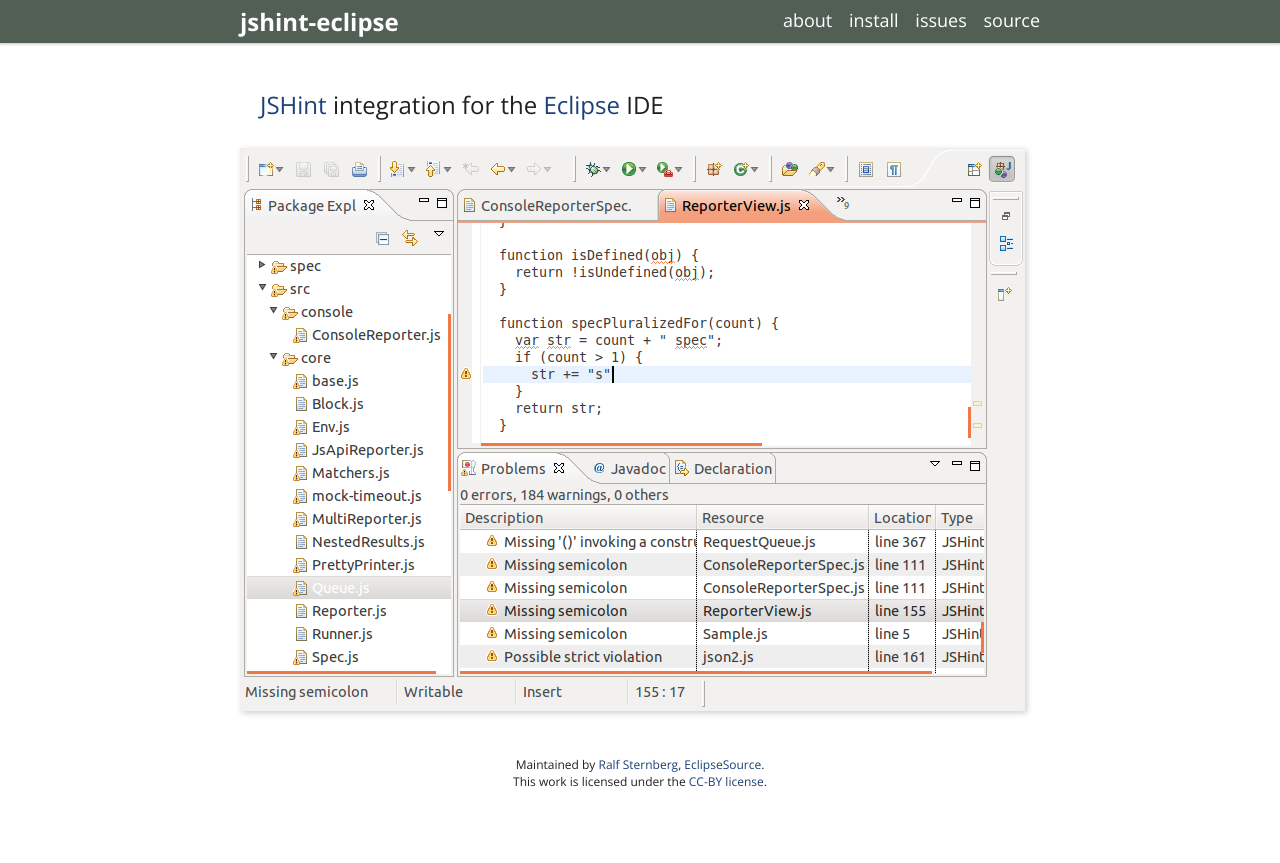
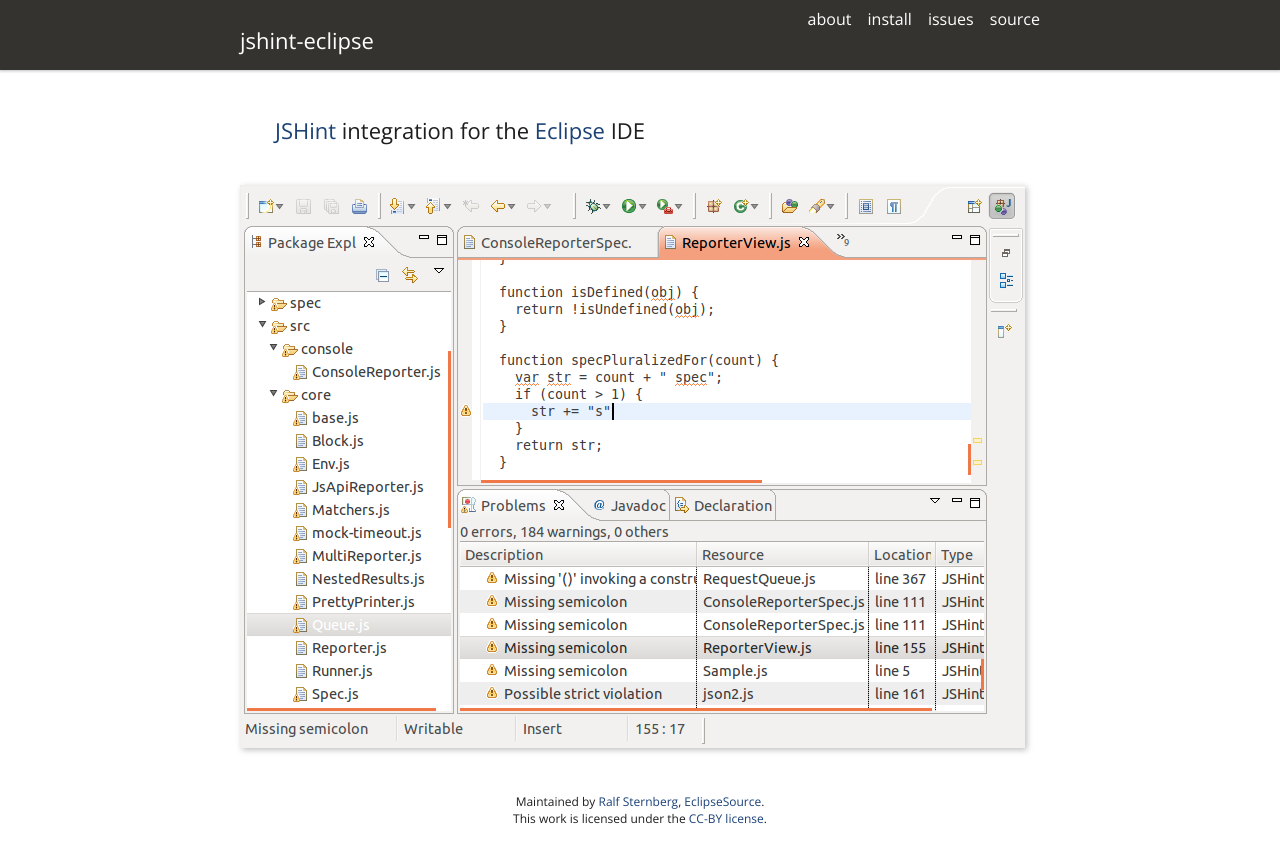
Before and after one commit to eclipsesource/jshint-eclipse, a Jekyll site: the page built from index.html, in a window 1280 px wide. Shown: the top 863 px of the page. Built offline with Jekyll 4.4.1, drawn with Linux system fonts in a browser that asks for light colours.

Commit message:
Improved layout and styling

```diff
--- a/about.html
+++ b/about.html
@@ -4,7 +4,7 @@
 title: jshint-eclipse - About
 ---
 
-<p style="font-size: 24px; padding: 20px;">
+<p class="headline">
   <em>jshint-eclipse</em> integrates
   <a href="http://www.jshint.com">JSHint</a>,
   a popular tool for static code analysis, in the
--- a/index.html
+++ b/index.html
@@ -4,11 +4,11 @@
 title: jshint-eclipse - JSHint Integration for the Eclipse IDE
 ---
 
-<p style="font-size: 24px; padding: 20px;">
+<p class="headline">
   <a href="http://www.jshint.com">JSHint</a> integration for the
   <a href="http://eclipse.org/">Eclipse</a> IDE
 </p>
 
-<p>
+<p style="margin-top: 20px;">
   <img class="shadow" src="images/screenshot.png" alt="jshint-eclipse screenshot"/>
 </p>
--- a/style.css
+++ b/style.css
@@ -1,9 +1,13 @@
 
 * {
-  color: #202020;
-  font-family: 'Open Sans', sans-serif;
   margin: 0;
   padding: 0;
+}
+
+body, p, ul, ol {
+  color: #1e1e1e;
+  font-size: 14px;
+  font-family: 'Open Sans', sans-serif;
 }
 
 a {
@@ -34,13 +38,15 @@
   border-bottom: 1px dotted #cecece;
 }
 
-img.shadow {
-  box-shadow: 2px 2px 6px #CECECE;
+h1, h2 {
+  margin-top: 20px;
+  margin-bottom: 10px;
+  font-size: 22px;
 }
 
 #header {
   color: white;
-  background-color: #515f55;
+  background-color: #34332f;
   padding-top: 5px;
   padding-bottom: 5px;
   box-shadow: 0 0 3px 1px rgba( 0, 0, 0, 0.25 );
@@ -48,7 +54,7 @@
 
 #header * {
   color: white;
-  font-size: 18px;
+  font-size: 16px;
 }
 
 #header h1 {
@@ -57,7 +63,8 @@
 }
 
 #header h1 a {
-  font-size: 24px;
+  font-size: 22px;
+  font-weight: normal;
 }
 
 #header div.menu {
@@ -70,6 +77,13 @@
   margin-left: 12px;
 }
 
+#header div.menu a.active {
+  background-image: url("/jshint-eclipse/images/selection.png");
+  background-position: center bottom;
+  background-repeat: no-repeat;
+  padding-bottom: 15px;
+}
+
 #main {
   padding-top: 25px;
 }
@@ -79,7 +93,14 @@
   padding-top: 10px;
   padding-bottom: 25px;
   text-align: center;
+}
+
+#footer * {
   font-size: 12px;
+}
+
+img.shadow {
+  box-shadow: 2px 2px 6px rgba( 0, 0, 0, 0.25 );
 }
 
 div.center {
@@ -88,9 +109,9 @@
   margin-right: auto;
 }
 
-h2 {
-  margin-top: 20px;
-  margin-bottom: 10px;
+p.headline {
+  font-size: 22px;
+  padding: 20px 35px;
 }
 
 div.columns {
```
Also changed, not shown: images/selection.png (added).
